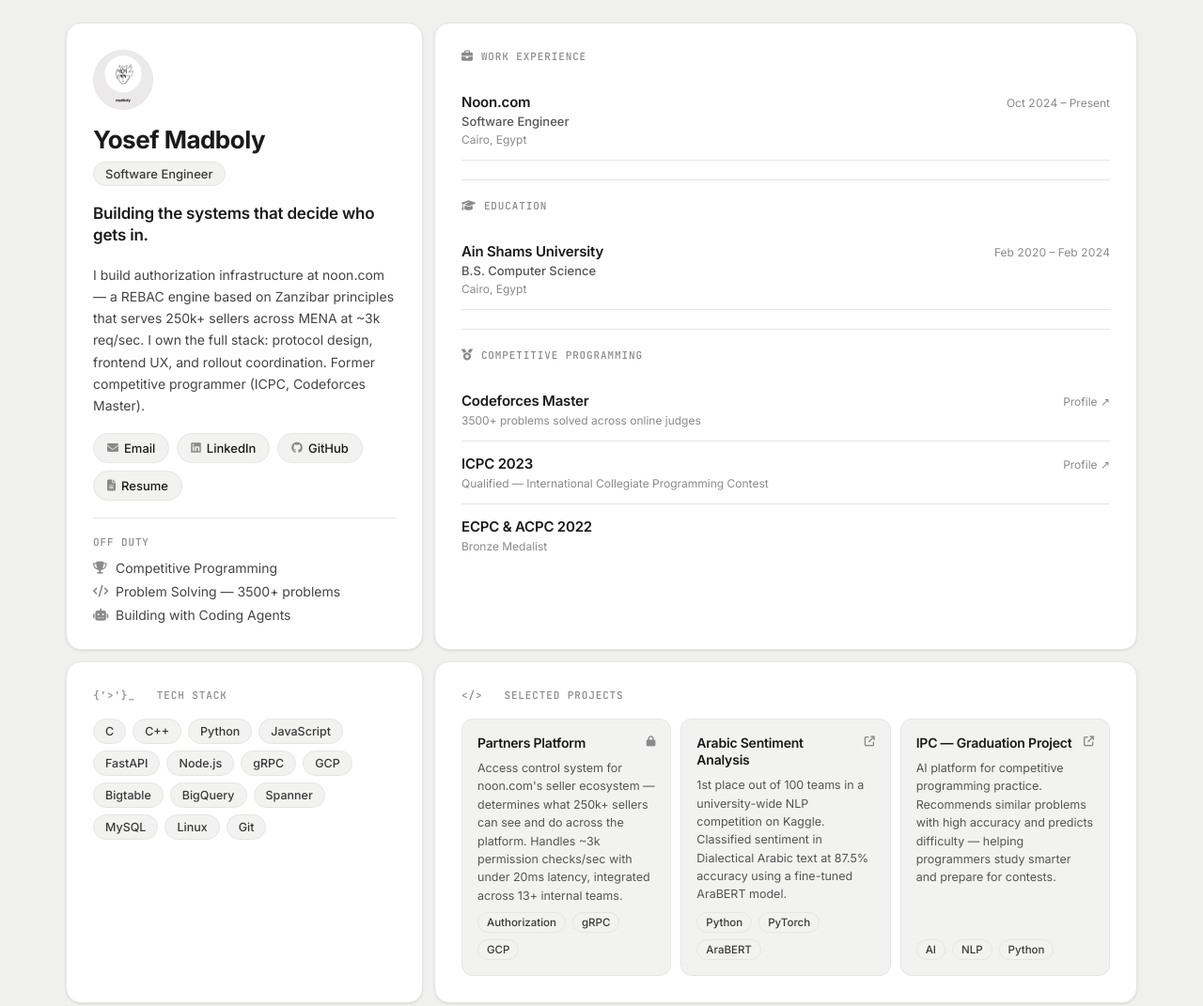
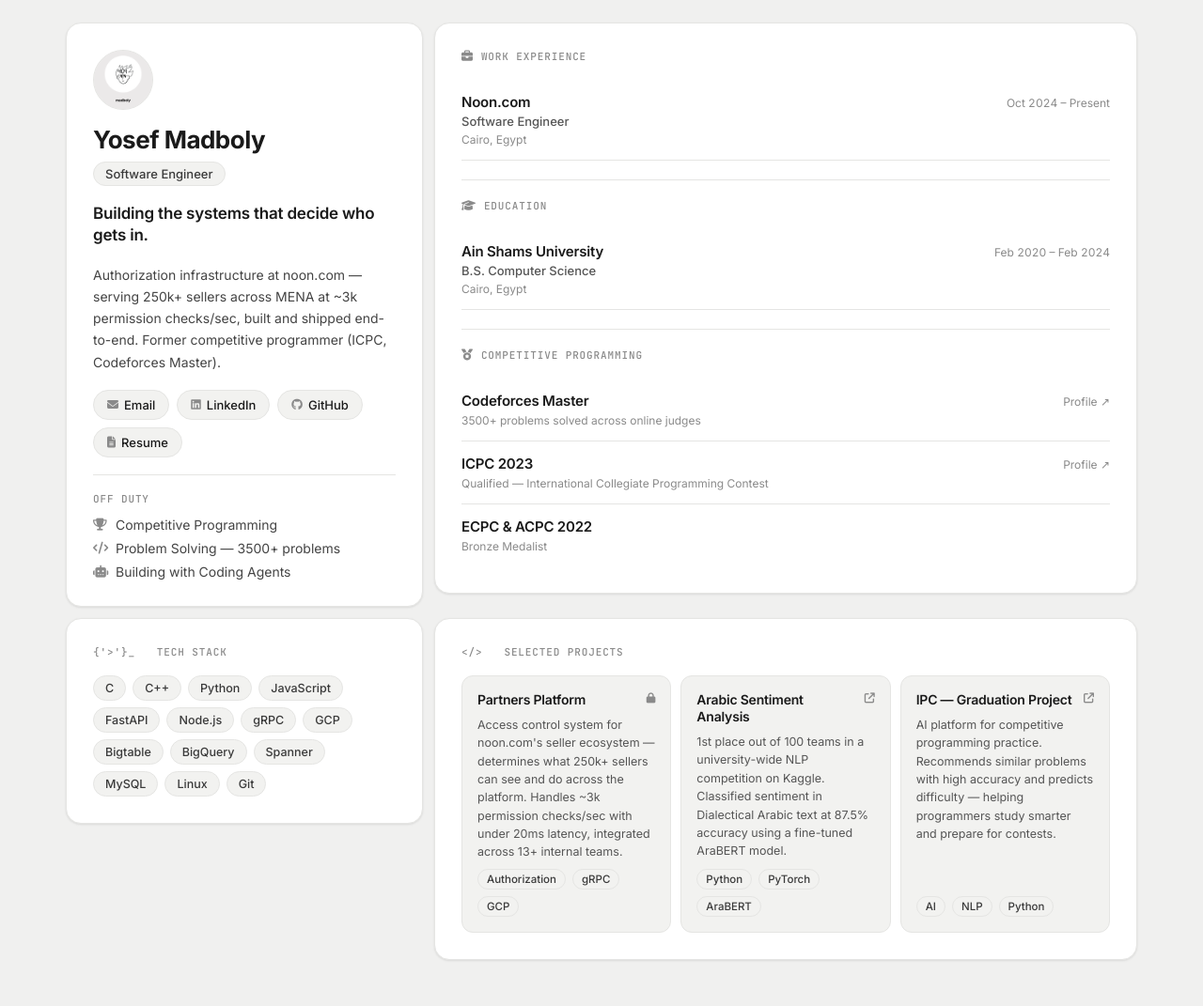
Before and after one commit to Silverhorse7/Silverhorse7.github.io, a plain HTML site: page index.html in a window 1280 px wide. Shown: the whole page at 94% size. After the commit the page ends 1046 px from the top, so only its background shows below. Drawn offline with Linux system fonts and the light colour scheme.

Commit message:
fix bio redundancy, empty space, resume link

```diff
--- a/index.html
+++ b/index.html
@@ -38,6 +38,7 @@
       grid-template-columns: 380px 1fr;
       grid-template-rows: auto auto;
       gap: 12px;
+      align-items: start;
     }
 
     .card {
@@ -337,15 +338,14 @@
       </div>
       <p class="tagline">Building the systems that decide who gets in.</p>
       <p class="bio">
-        I build authorization infrastructure at noon.com — a REBAC engine based on Zanzibar principles
-        that serves 250k+ sellers across MENA at ~3k req/sec. I own the full stack: protocol design,
-        frontend UX, and rollout coordination. Former competitive programmer (ICPC, Codeforces Master).
+        Authorization infrastructure at noon.com — serving 250k+ sellers across MENA at ~3k permission checks/sec,
+        built and shipped end-to-end. Former competitive programmer (ICPC, Codeforces Master).
       </p>
       <div class="links">
         <a href="mailto:yosefone212@gmail.com"><i class="fas fa-envelope"></i> Email</a>
         <a href="https://linkedin.com/in/yosef-mahmoud" target="_blank"><i class="fab fa-linkedin"></i> LinkedIn</a>
         <a href="https://github.com/Silverhorse7" target="_blank"><i class="fab fa-github"></i> GitHub</a>
-        <a href="https://linkedin.com/in/yosef-mahmoud" target="_blank"><i class="fas fa-file-alt"></i> Resume</a>
+        <a href="https://drive.google.com/file/d/14of5r5VQRWeM5e-8-KfBsz9CR6i0vsj-/view?usp=sharing" target="_blank"><i class="fas fa-file-alt"></i> Resume</a>
       </div>
       <div class="off-duty">
         <span class="section-label">Off Duty</span>
```
